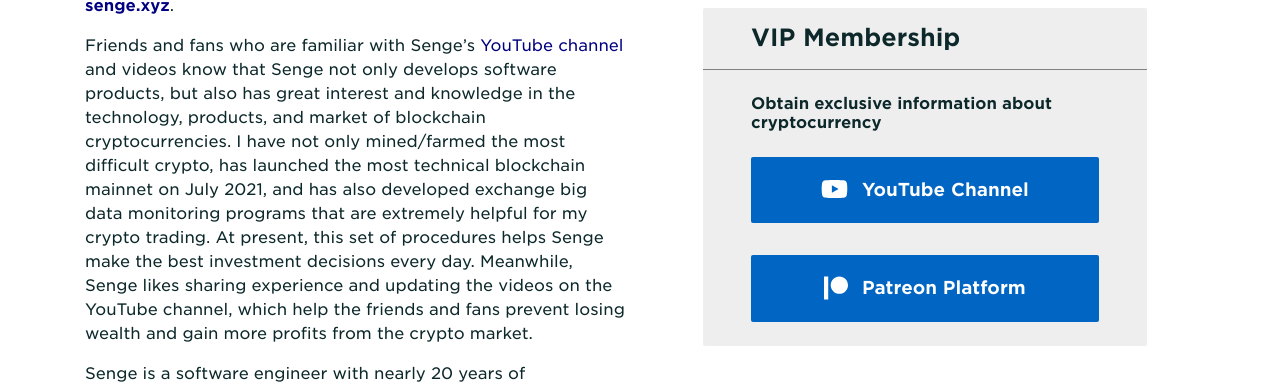
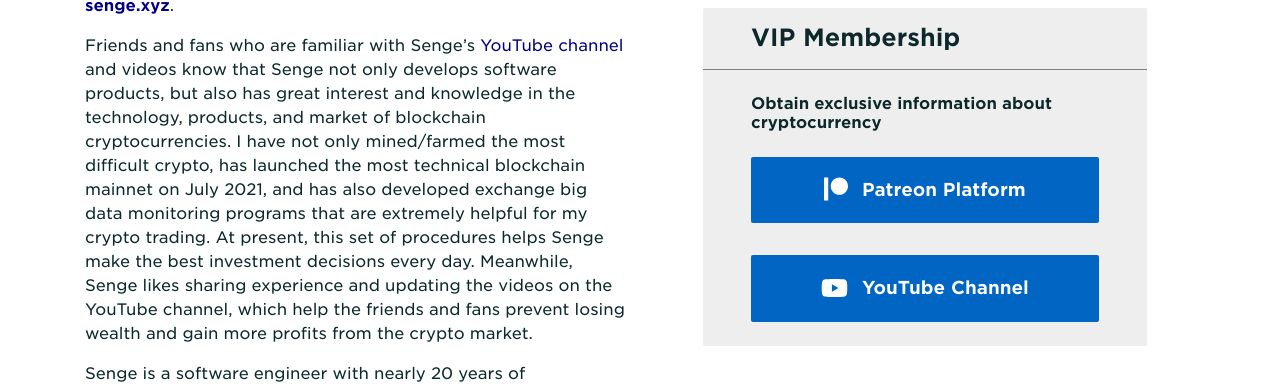
Before and after one commit to sengexyz/senge-xyz.github.io, a Jekyll site: the page built from index.md, in a window 1280 px wide. Shown: the part 599-987 px from the top of the page. Built offline with Jekyll 4.4.1, drawn with Linux system fonts in a browser that asks for light colours.

Commit message:
adjust vip item position;

```diff
--- a/_layouts/homemain.html
+++ b/_layouts/homemain.html
@@ -51,14 +51,14 @@ layout: default
                         <h3 class="mt-4">{{ strings.homemain_idc_quote }}</h3>
                     </div>
                     <div class="px-3 pb-1 pt-0 px-md-5 pb-md-2">
+                        <a href="https://patreon.com/senge" target="_blank" rel="noreferrer noopener"
+                            class="btn btn-lg d-block mt-2 mb-3"><img src="/img/social/patreon_light.svg"> {{
+                            strings.homemain_vip_pateron }}</a>
+                    </div>
+                    <div class="px-3 pb-1 pt-0 px-md-5 pb-md-2">
                         <a href="https://www.youtube.com/channel/UCSD01JCN0SicK_VrbHM-Dhg/join" target="_blank" rel="noreferrer noopener"
                             class="btn btn-lg d-block mt-2 mb-3"><img src="/assets/icons/youtube-brands.svg"> {{
                             strings.homemain_idc_report }}</a>
-                    </div>
-                    <div class="px-3 pb-1 pt-0 px-md-5 pb-md-2">
-                        <a href="https://patreon.com/senge" target="_blank" rel="noreferrer noopener"
-                            class="btn btn-lg d-block mt-2 mb-3"><img src="/img/social/patreon_light.svg"> {{
-                            strings.homemain_vip_pateron }}</a>
                     </div>
                 </div>
                 <!-- <div class="downloads-box mt-5 mx-md-5">
```
